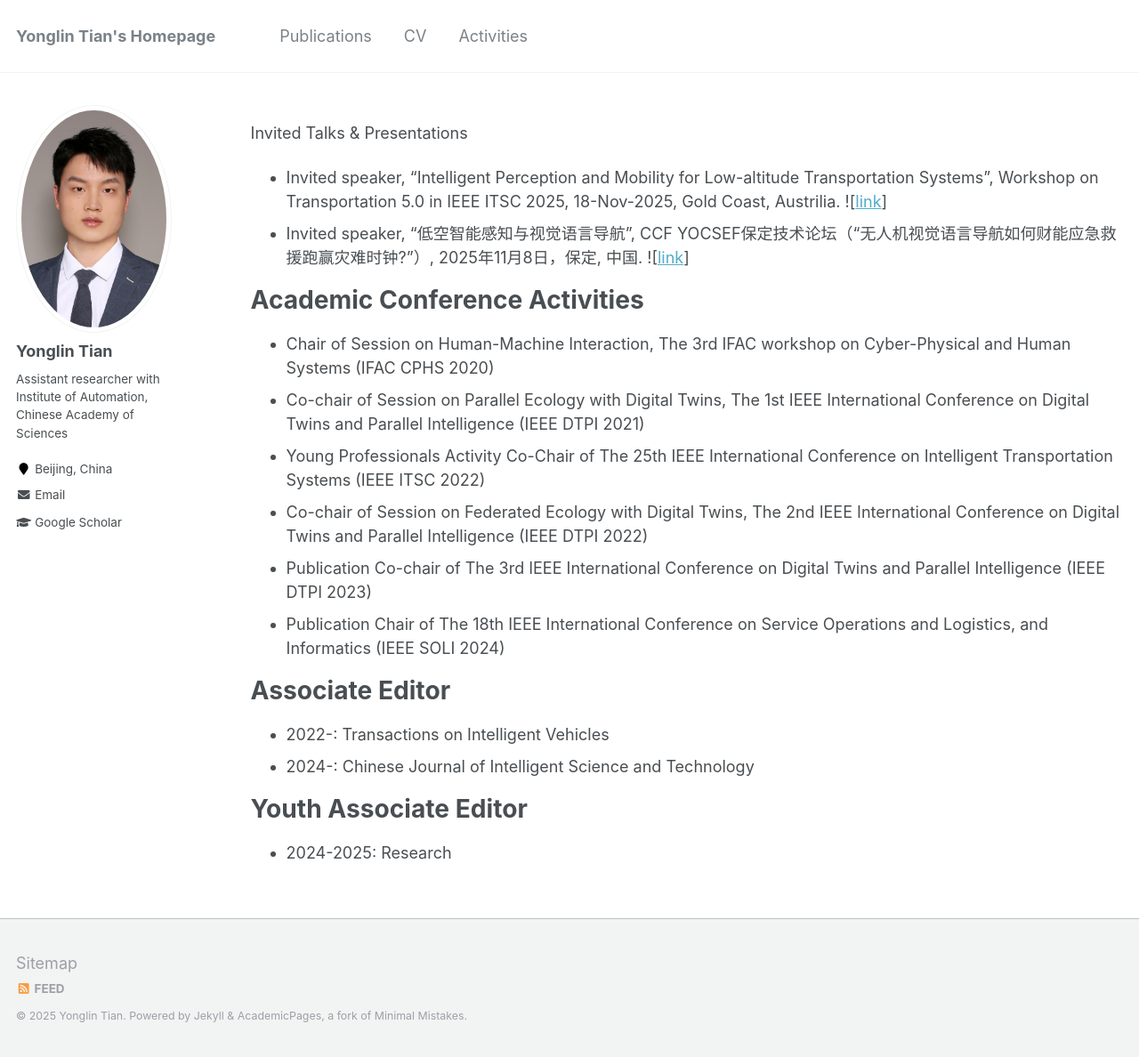
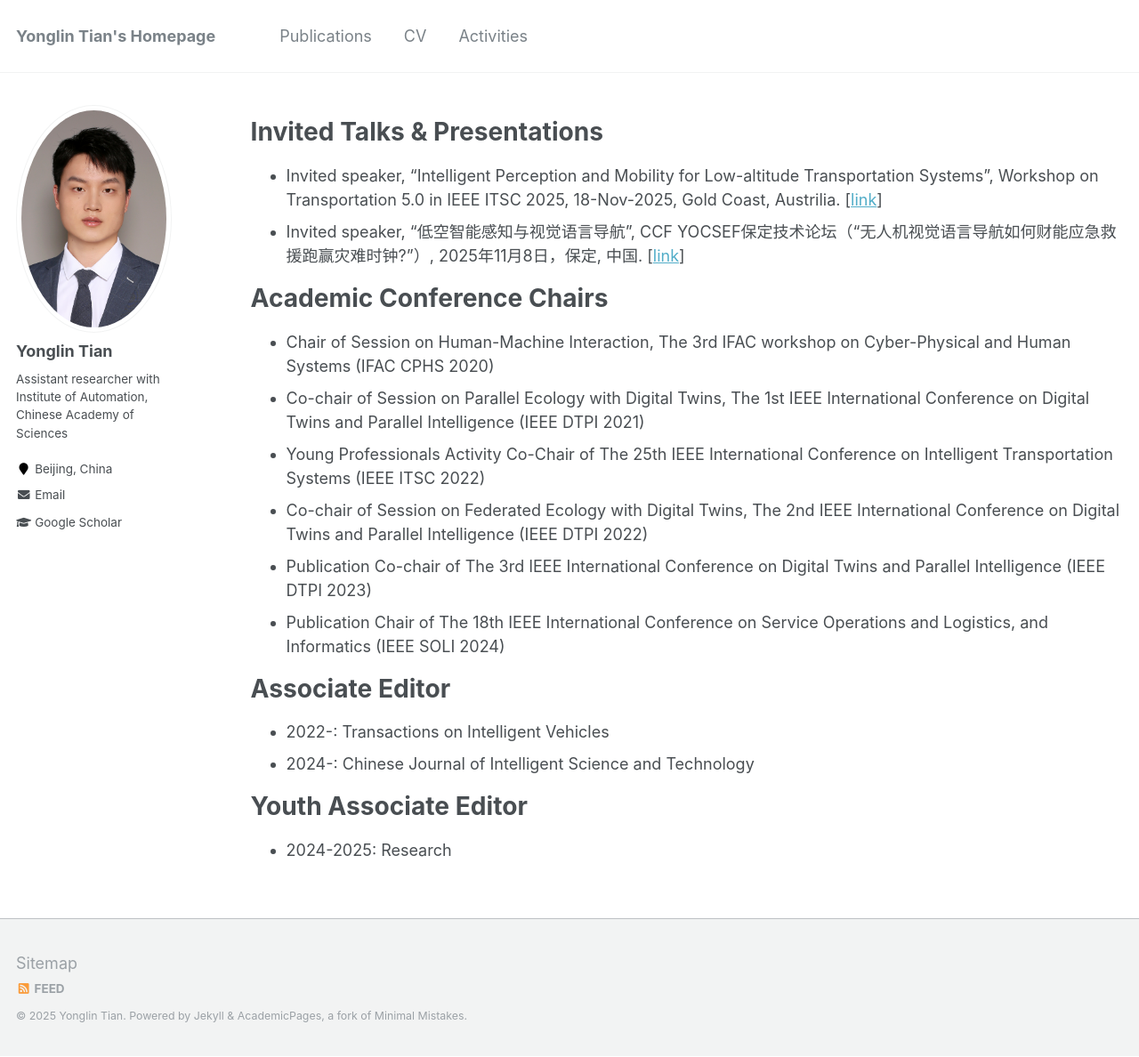
Before and after one commit to Hub-Tian/hub-tian.github.io, a Jekyll site: the page built from _pages/activities.md, in a window 1280 px wide and 1188 px high. Shown: the whole window at 89% size. Built offline with Jekyll 4.4.1, drawn with Linux system fonts in a browser that asks for light colours.

Commit message:
update 20251118-5

```diff
--- a/_pages/activities.md
+++ b/_pages/activities.md
@@ -10,12 +10,13 @@ redirect_from:
 {% include base_path %}
 
 Invited Talks & Presentations
-* Invited speaker, “Intelligent Perception and Mobility for Low-altitude Transportation Systems”, Workshop on Transportation 5.0 in IEEE ITSC 2025, 18-Nov-2025, Gold Coast, Austrilia. ![[link](https://parallelits.github.io/ITSC-2025-Workshop-on-Transportation-5.0/)]
-* Invited speaker, “低空智能感知与视觉语言导航”, CCF YOCSEF保定技术论坛（“无人机视觉语言导航如何财能应急救援跑赢灾难时钟?”）, 2025年11月8日，保定, 中国. ![[link](https://mp.weixin.qq.com/s/pQ6i31J4GqPBufNEXRtmog)]
+======
+* Invited speaker, “Intelligent Perception and Mobility for Low-altitude Transportation Systems”, Workshop on Transportation 5.0 in IEEE ITSC 2025, 18-Nov-2025, Gold Coast, Austrilia. [[link](https://parallelits.github.io/ITSC-2025-Workshop-on-Transportation-5.0/)]
+* Invited speaker, “低空智能感知与视觉语言导航”, CCF YOCSEF保定技术论坛（“无人机视觉语言导航如何财能应急救援跑赢灾难时钟?”）, 2025年11月8日，保定, 中国. [[link](https://mp.weixin.qq.com/s/pQ6i31J4GqPBufNEXRtmog)]
 
 
 
-Academic Conference Activities
+Academic Conference Chairs
 ======
 * Chair of Session on Human-Machine Interaction, The 3rd IFAC workshop on Cyber-Physical and Human Systems (IFAC CPHS 2020)
 * Co-chair of Session on Parallel Ecology with Digital Twins, The 1st IEEE International Conference on Digital Twins and Parallel Intelligence (IEEE DTPI 2021)
```
